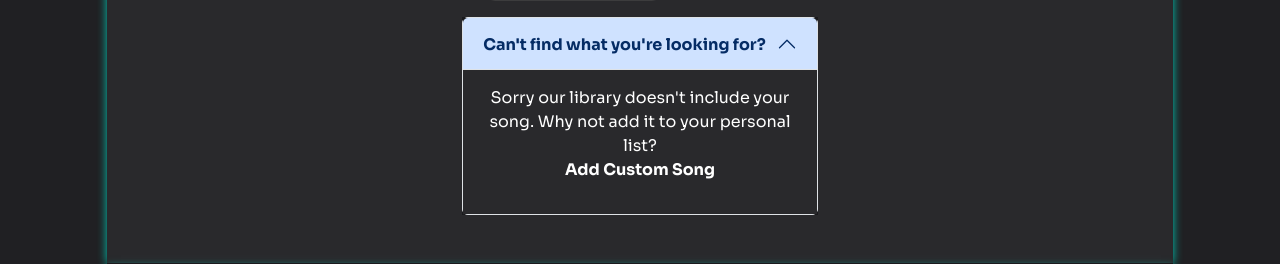
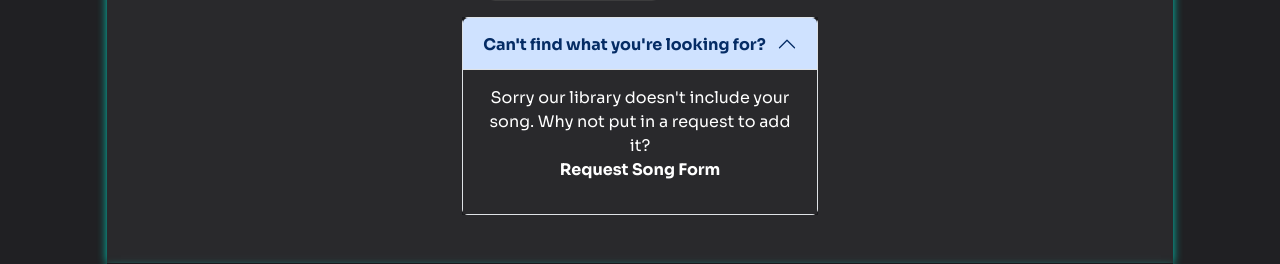
Before and after one commit to Mckreames/Grace-Note, a React (Create React App) app: page /song-search in a window 1280 px wide. Shown: the part 335-599 px from the top of the page. Built offline with nearby package versions, Linux system fonts and the light colour scheme.

Commit message:
some minor changes... lol

```diff
--- a/src/Components/Search/Search.jsx
+++ b/src/Components/Search/Search.jsx
@@ -78,11 +78,11 @@ export default function Search() {
                 className="p-0 color-white accordion-body"
                 accordionId="1"
               >
-                Sorry our library doesn't include your song. Why not add it to
-                your personal list?
+                Sorry our library doesn't include your song. Why not put in a
+                request to add it?
                 <strong>
                   <Link to="/song-add" style={{ textDecoration: "none" }}>
-                    <p>Add Custom Song</p>
+                    <p>Request Song Form</p>
                   </Link>
                 </strong>
               </AccordionBody>
```
